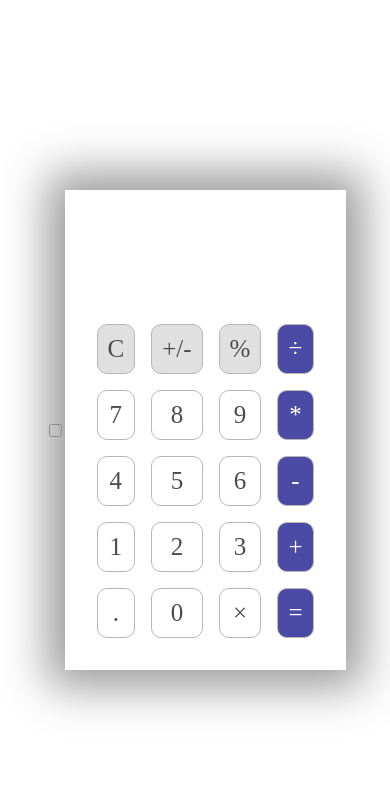
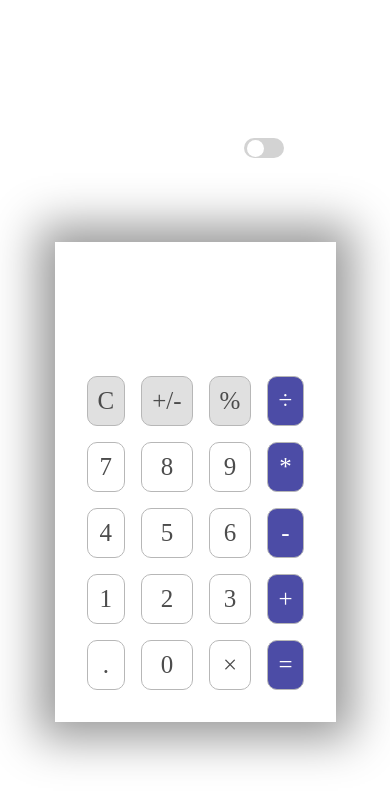
Before and after one commit to adebayorajide/calculator, a plain HTML site: page index.html in a window 390 px wide. Drawn offline with Linux system fonts and the light colour scheme.

Commit message:
Add files via upload

```diff
--- a/index.html
+++ b/index.html
@@ -7,10 +7,13 @@
     <link rel="stylesheet" href="style.css">
 </head>
 <body>
-    <input type="checkbox"  id="dark-mode" class="input">
+    <header>
+        <input type="checkbox"  id="dark-mode" class="input">
     <label for="dark-mode" class="label">
         <div class="circle"></div>
     </label>
+</header>
+
     <section>
         <div class="container">
             <div id="display"></div>
--- a/index.js
+++ b/index.js
@@ -1,5 +1,42 @@
+const inputEl = document.querySelector(".input");
+const bodyEl = document.querySelector("body");
+inputEl.checked = JSON.parse(localStorage.getItem("mode"));
+
 let display = document.getElementById("display");
 let buttons = document.querySelectorAll(".button");
+let symbolEl = document.querySelectorAll(".operator")
+
+updateBody()
+
+function updateBody(){
+    if(inputEl.checked){
+        bodyEl.style.backgroundColor = "black"
+        buttons.forEach((button)=>{
+            button.style.color = "white"
+        })
+        display.style.color = "white"
+
+    } else {
+        bodyEl.style.backgroundColor = "white"
+        buttons.forEach((button)=>{
+            button.style.color = "black"
+        })
+        symbolEl.forEach((sym)=>{
+            sym.style.color = "white"
+        })
+        display.style.color = "black"
+
+    }
+}
+
+inputEl.addEventListener("input", ()=>{
+    updateBody();
+    updatelocalstorage();
+})
+
+function updatelocalstorage(){
+    localStorage.setItem("mode", JSON.stringify(inputEl.checked))
+}
 
 buttons.forEach((button)=>{
     button.addEventListener("click", (e)=>{
--- a/style.css
+++ b/style.css
@@ -1,15 +1,71 @@
 body {
     display: flex;
+    flex-direction: column;
     height: 100vh;
     align-items: center;
     justify-content: center;
     box-sizing: border-box;
+    transition: 0.4s;
+}
 
+.input {
+    width: 90px;
+    visibility: hidden;
+}
+
+.label {
+    position: absolute;
+    width: 40px;
+    height: 20px;
+    background-color: lightgray;
+    border-radius: 1.25rem;
+    cursor: pointer;
+}
+
+.circle {
+    width: 17px;
+    height: 17px;
+    border-radius: 50%;
+    background-color: white;
+    top: 2px;
+    position: absolute;
+    left: 3px;
+    animation: toggleOff 0.4s linear forwards;
+}
+
+.input:checked + .label {
+    background-color: white;
+}
+
+.input:checked + .label .circle {
+    animation: toggleOn 0.4s linear forwards;
+    background-color: black;
+}
+
+
+@keyframes toggleOn {
+    0% {
+        transform: translateX(0);
+    }
+
+    100% {
+        transform: translateX(20px);
+    }
+}
+
+@keyframes toggleOff {
+    0% {
+        transform: translateX(20px);
+    }
+
+    100% {
+        transform: translateX(0);
+    }
 }
 
 .container {
     max-width: 600px;
-    margin: 0 auto 0 auto;
+    margin: 10vh auto 0 auto;
     box-shadow: 0 0 43px 17px rgba(153, 153, 153, 1);
     /* padding: 1rem; */
 }
@@ -42,6 +98,7 @@ body {
 
 .symbol {
     background-color: lightgray;
+    color: white;
 }
 
 .operator {
```
